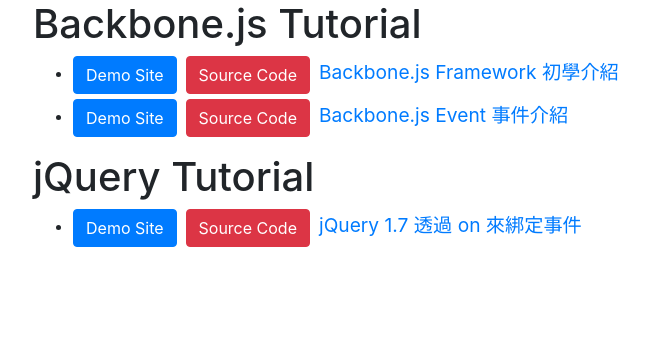
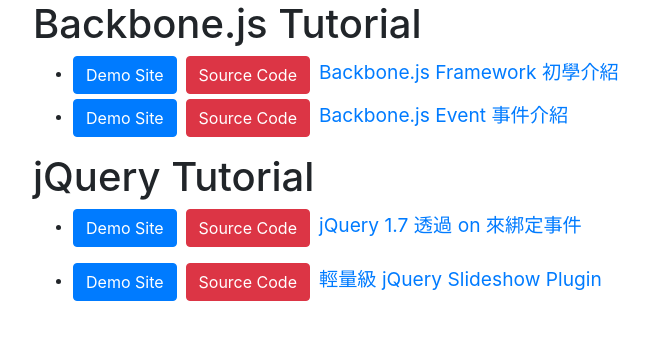
Before and after one commit to appleboy/appleboy.github.com, a plain HTML site: page index.html in a window 1280 px wide. Shown: the whole page, without its empty margins (52-701 px from the left). Drawn offline with nearby package versions, Linux system fonts and the light colour scheme; a script that the page names is missing.

Commit message:
Add jQuery example link on home page
Signed-off-by: Bo-Yi Wu <appleboy.tw@gmail.com>

```diff
--- a/index.html
+++ b/index.html
@@ -34,6 +34,9 @@
     <ul style="margin-top:5px;">
         <li style="margin-top:5px;"><button class="btn btn-primary" data-url="http://appleboy.github.com/jquery/example_1/">Demo Site</button>&nbsp;&nbsp;<button class="btn btn-danger" data-url="https://github.com/appleboy/appleboy.github.com/blob/master/jquery/example_1/index.html">Source Code</button>&nbsp;&nbsp;<a style="font-size:1.2em;" href="http://goo.gl/s42T1" target="_blank">jQuery 1.7 透過 on 來綁定事件</a></li>
     </ul>
+    <ul style="margin-top:5px;">
+        <li style="margin-top:5px;"><button class="btn btn-primary" data-url="http://appleboy.github.com/jquery/example_2/">Demo Site</button>&nbsp;&nbsp;<button class="btn btn-danger" data-url="https://github.com/appleboy/appleboy.github.com/blob/master/jquery/example_2/index.html">Source Code</button>&nbsp;&nbsp;<a style="font-size:1.2em;" href="http://goo.gl/bJdyr" target="_blank">輕量級 jQuery Slideshow Plugin</a></li>
+    </ul>
     <script type="text/javascript"><!--
     google_ad_client = "ca-pub-8029787021384054";
     /* github adsense */
```
